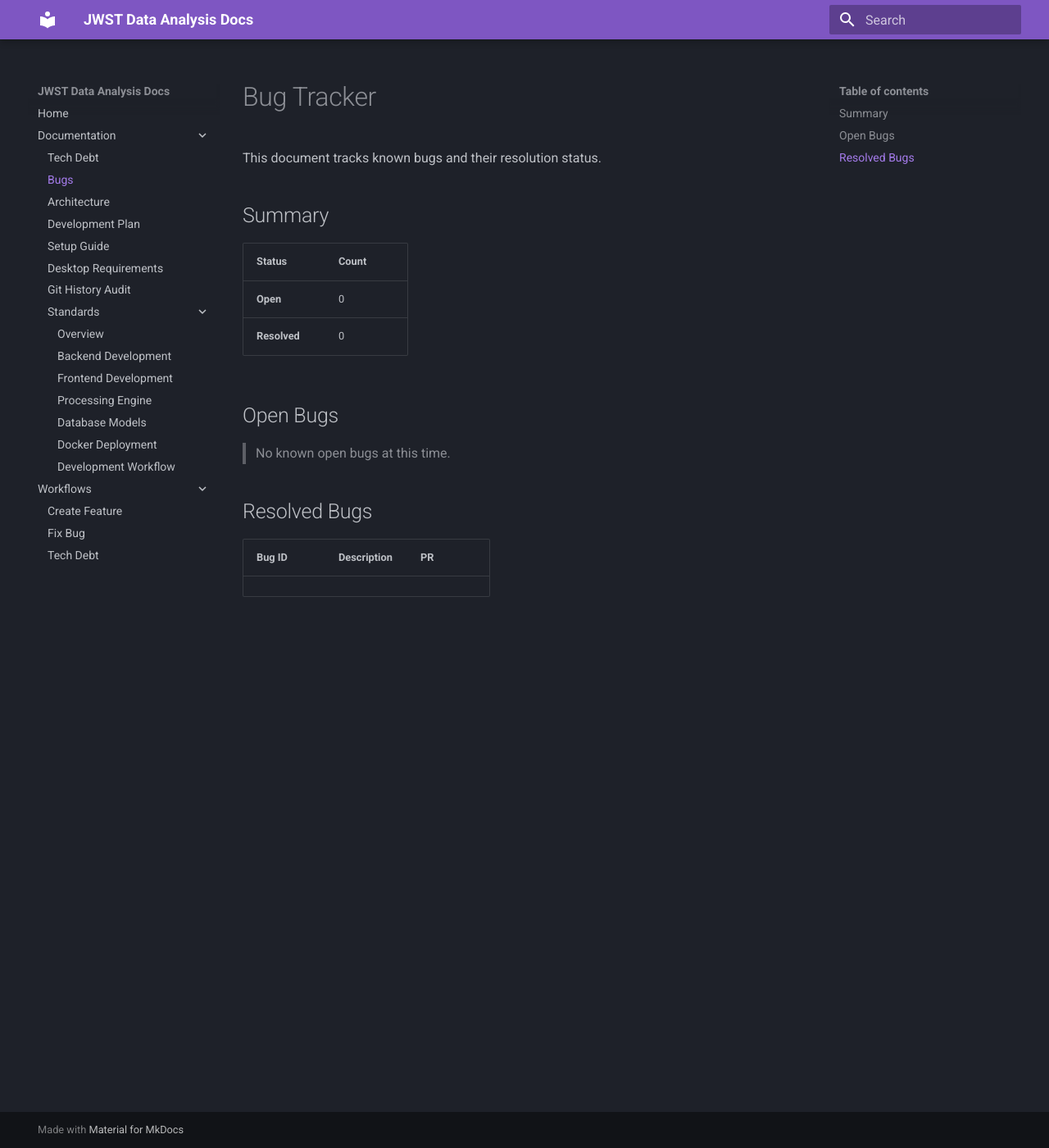
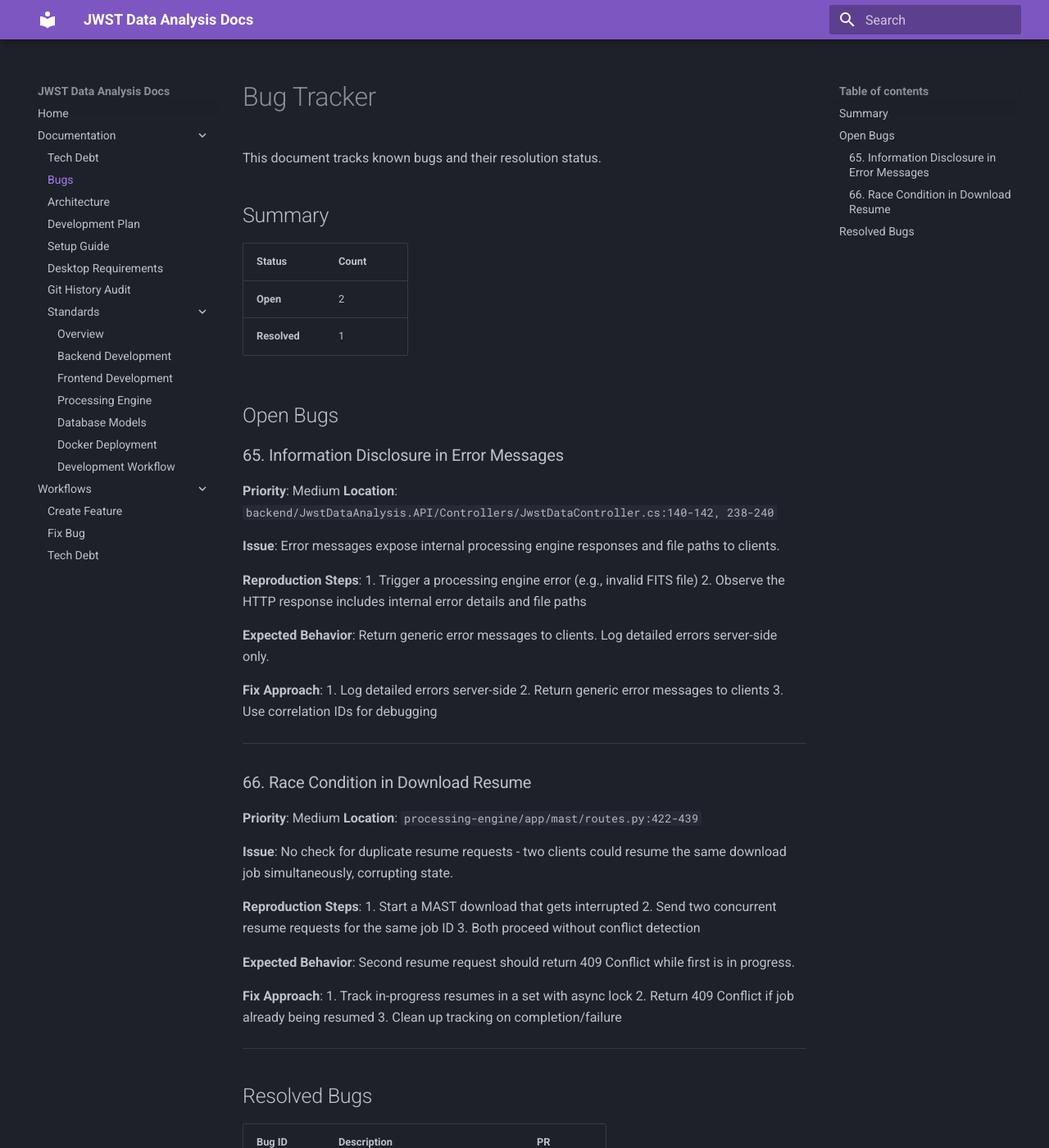
Before and after one commit to Snoww3d/jwst-data-analysis, an MkDocs documentation site: the page built from docs/bugs.md, in a window 1280 px wide and 1400 px high. Shown: the whole window at 82% size. Built offline with MkDocs 1.6.1 and Material for MkDocs 9.7.7, drawn with Linux system fonts in a browser that asks for light colours; some of the changed text lies outside the part shown.

Commit message:
fix: validate dataId as MongoDB ObjectId before URL construction (Bug #60)
Add isValidObjectId() utility to prevent unsafe URL construction with
unvalidated dataId values. ImageViewer returns null for invalid IDs,
and jwstDataService functions throw on invalid IDs. This provides
defense-in-depth against potential open redirect via window.open().

Co-Authored-By: Claude Opus 4.5 <noreply@anthropic.com>

```diff
--- a/docs/bugs.md
+++ b/docs/bugs.md
@@ -6,12 +6,49 @@ This document tracks known bugs and their resolution status.
 
 | Status | Count |
 |--------|-------|
-| **Open** | 0 |
-| **Resolved** | 0 |
+| **Open** | 2 |
+| **Resolved** | 1 |
 
 ## Open Bugs
 
-> No known open bugs at this time.
+### 65. Information Disclosure in Error Messages
+**Priority**: Medium
+**Location**: `backend/JwstDataAnalysis.API/Controllers/JwstDataController.cs:140-142, 238-240`
+
+**Issue**: Error messages expose internal processing engine responses and file paths to clients.
+
+**Reproduction Steps**:
+1. Trigger a processing engine error (e.g., invalid FITS file)
+2. Observe the HTTP response includes internal error details and file paths
+
+**Expected Behavior**: Return generic error messages to clients. Log detailed errors server-side only.
+
+**Fix Approach**:
+1. Log detailed errors server-side
+2. Return generic error messages to clients
+3. Use correlation IDs for debugging
+
+---
+
+### 66. Race Condition in Download Resume
+**Priority**: Medium
+**Location**: `processing-engine/app/mast/routes.py:422-439`
+
+**Issue**: No check for duplicate resume requests - two clients could resume the same download job simultaneously, corrupting state.
+
+**Reproduction Steps**:
+1. Start a MAST download that gets interrupted
+2. Send two concurrent resume requests for the same job ID
+3. Both proceed without conflict detection
+
+**Expected Behavior**: Second resume request should return 409 Conflict while first is in progress.
+
+**Fix Approach**:
+1. Track in-progress resumes in a set with async lock
+2. Return 409 Conflict if job already being resumed
+3. Clean up tracking on completion/failure
+
+---
 
 <!-- Template for new bugs
 ### [Bug ID]. [Brief Description]
@@ -31,3 +68,4 @@ This document tracks known bugs and their resolution status.
 
 | Bug ID | Description | PR |
 |--------|-------------|----|
+| 60 | Unsafe URL Construction in Frontend | #TBD |
--- a/frontend/jwst-frontend/src/components/ImageViewer.tsx
+++ b/frontend/jwst-frontend/src/components/ImageViewer.tsx
@@ -22,6 +22,7 @@ import {
   formatPixelValue,
 } from '../utils/coordinateUtils';
 import { getDefaultPlaybackSpeed } from '../utils/cubeUtils';
+import { isValidObjectId } from '../utils/validationUtils';
 
 interface ImageViewerProps {
   dataId: string;
@@ -692,7 +693,7 @@ const ImageViewer: React.FC<ImageViewerProps> = ({ dataId, title, onClose, isOpe
   const filter = (metadata?.mast_filters as string) || '';
   const obsTitle = (metadata?.mast_obs_title as string) || '';
 
-  if (!isOpen) return null;
+  if (!isOpen || !isValidObjectId(dataId)) return null;
 
   return (
     <div className="image-viewer-overlay" onClick={onClose}>
```
Also changed, not shown: docs/tech-debt.md (+4 -39 lines), 2 other files.
